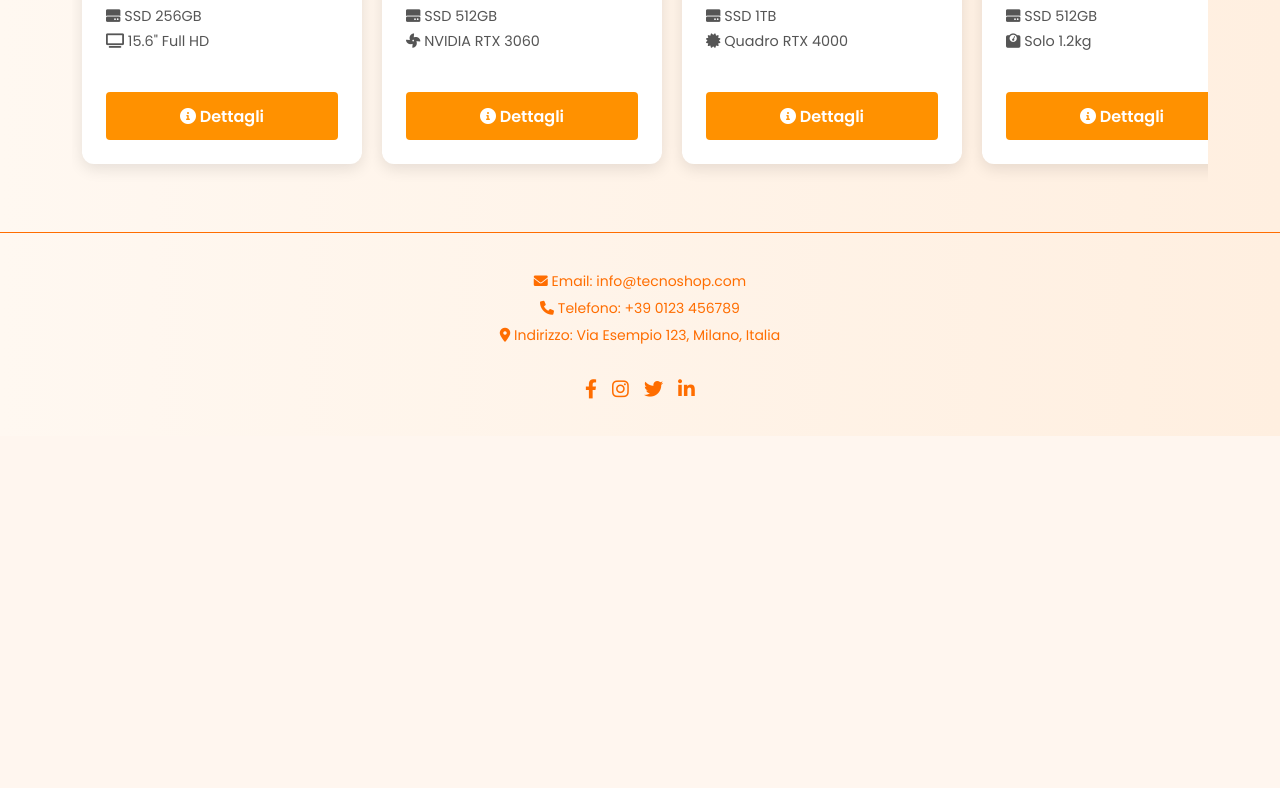
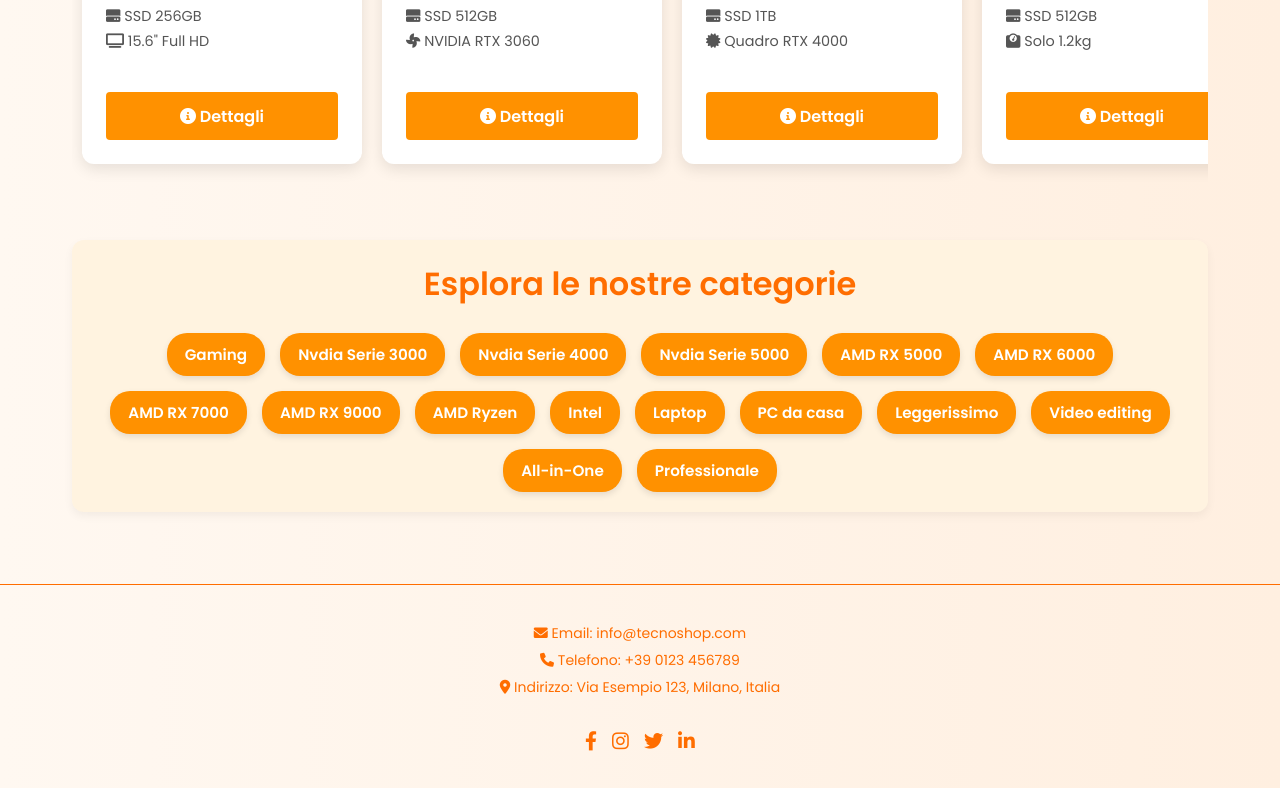
Before and after one commit to FERRO-FK/Sito-computer, a PHP site: page / in a window 1280 px wide. Shown: the part 744-1532 px from the top of the page. Before the commit the page ends 1180 px from the top, so only its background shows below. Run offline with PHP 8.4, Linux system fonts and the light colour scheme; the visitor is signed in with stand-in values (Sample User, id 1); data that the repository does not hold is empty.

Commit message:
aggiunta nella pagina index le categorie che redirectano nella pagina prodotti

```diff
--- a/css/styles_index.css
+++ b/css/styles_index.css
@@ -50,6 +50,48 @@
     background-color: #FF6D00;
     border-radius: 10px;
 }
+/* Sezione categorie ispirata al design Tecno shop */
+.categories-section {
+    margin: 40px 0;
+    padding: 20px;
+    background-color: #fff3e0;
+    border-radius: 12px;
+    box-shadow: 0 4px 10px rgba(0, 0, 0, 0.05);
+  }
+
+  .categories-title {
+    text-align: center;
+    margin-bottom: 25px;
+    font-size: 2rem;
+    color: #FF6D00;
+    font-weight: 600;
+  }
+
+  .categories-container {
+    display: flex;
+    flex-wrap: wrap;
+    gap: 15px;
+    justify-content: center;
+  }
+
+  .category-btn {
+    padding: 10px 18px;
+    background-color: #FF9100;
+    color: white;
+    border: none;
+    border-radius: 20px;
+    font-size: 0.95rem;
+    cursor: pointer;
+    transition: background-color 0.3s ease, transform 0.2s ease;
+    text-decoration: none;
+    font-weight: 600;
+    box-shadow: 0 3px 6px rgba(0,0,0,0.1);
+  }
+
+  .category-btn:hover {
+    background-color: #FF6D00;
+    transform: translateY(-2px);
+  }
 
 .product-card {
     min-width: 280px;
--- a/php/index.php
+++ b/php/index.php
@@ -12,13 +12,28 @@ $stmt = $pdo->prepare("SELECT utente.nome, mail, indirizzo.via, indirizzo.numero
   $stmt->execute([$utente_id]);
   $user = $stmt->fetch();
   $username = $user['nome'];
-
 }
 
-
-
+// Definiamo l'array di tag/categorie
+$tags = [
+    'Gaming' => 'gaming',
+    'Nvdia Serie 3000' => 'Nvidia 3000',
+    'Nvdia Serie 4000' => 'Nvidia 4000',
+    'Nvdia Serie 5000' => 'Nvidia 5000',
+    'AMD RX 5000' => 'AMD RX 5000',
+    'AMD RX 6000' => 'AMD RX 6000',
+    'AMD RX 7000' => 'AMD RX 7000',
+    'AMD RX 9000' => 'AMD RX 9000',
+    'AMD Ryzen' => 'AMD Ryzen',
+    'Intel' => 'Intel',
+    'Laptop' => 'laptop',
+    'PC da casa' => 'pc-casa',
+    'Leggerissimo' => 'leggero',
+    'Video editing' => 'video editing',
+    'All-in-One' => 'all-in-one',
+    'Professionale' => 'professionale'
+];
 ?>
-
 
 <!DOCTYPE html>
 <html lang="it">
@@ -32,8 +47,9 @@ $username = $user['nome'];
   <link rel="stylesheet" href="../css/styles_index.css">
   <link rel="stylesheet" href="../css/styles_footer.css">
   <link rel="icon" type="image/png" href="../immagini/favicon.png">
+  <style>
 
-
+  </style>
 </head>
 <body>
 
@@ -55,9 +71,8 @@ $username = $user['nome'];
     </header>
 
     <?php
-
-
-      $idUtente = $_SESSION['utente_id']; // <-- Cambia questo con l'ID utente reale
+      if (isset($_SESSION['utente_id'])) {
+        $idUtente = $_SESSION['utente_id'];
 
         $sql = "
         SELECT c.Nome, c.Descrizione, c.Prezzo
@@ -72,11 +87,8 @@ $username = $user['nome'];
         $stmt = $pdo->prepare($sql);
         $stmt->execute([$idUtente]);
 
-
-
         // Inizializza l'array dei risultati
         $prodotti = $stmt->fetchAll(PDO::FETCH_ASSOC);
-
 
         while ($row = $stmt->fetch(PDO::FETCH_ASSOC)) {
           $prodotti[] = $row;
@@ -86,9 +98,7 @@ $username = $user['nome'];
         echo "<pre>";
         print_r($prodotti);
         echo "</pre>";
-
-      // Cleanup
-
+      }
     ?>
 
     <section class="products-section">
@@ -182,6 +192,18 @@ $username = $user['nome'];
 
       </div>
     </section>
+
+    <!-- Nuova sezione per le categorie -->
+    <section class="categories-section">
+      <h2 class="categories-title">Esplora le nostre categorie</h2>
+      <div class="categories-container">
+        <?php foreach ($tags as $label => $value): ?>
+          <a href="../php/prodotti.php?categoria=<?= urlencode($value) ?>" class="category-btn">
+            <?= htmlspecialchars($label) ?>
+          </a>
+        <?php endforeach; ?>
+      </div>
+    </section>
   </div>
 
   <!--FOOTER-->
```
Lines whose indentation alone changed are shown as unchanged.
